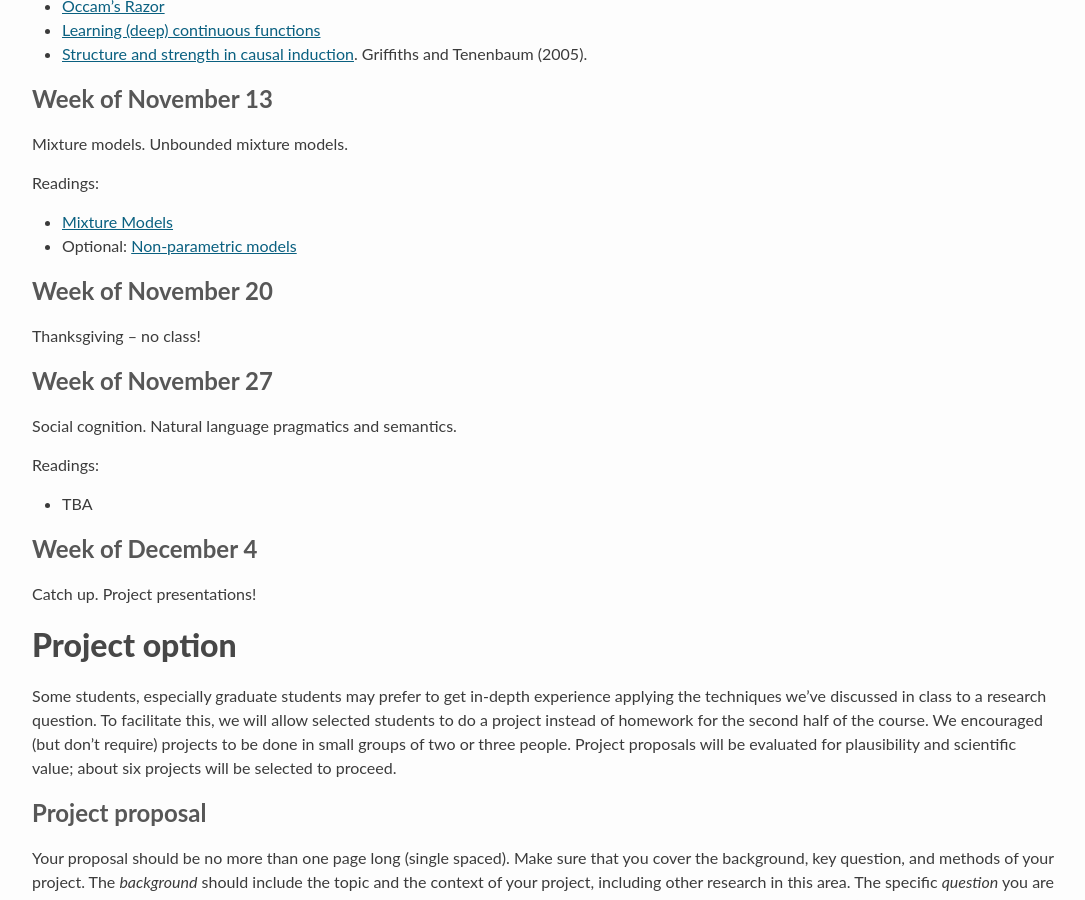
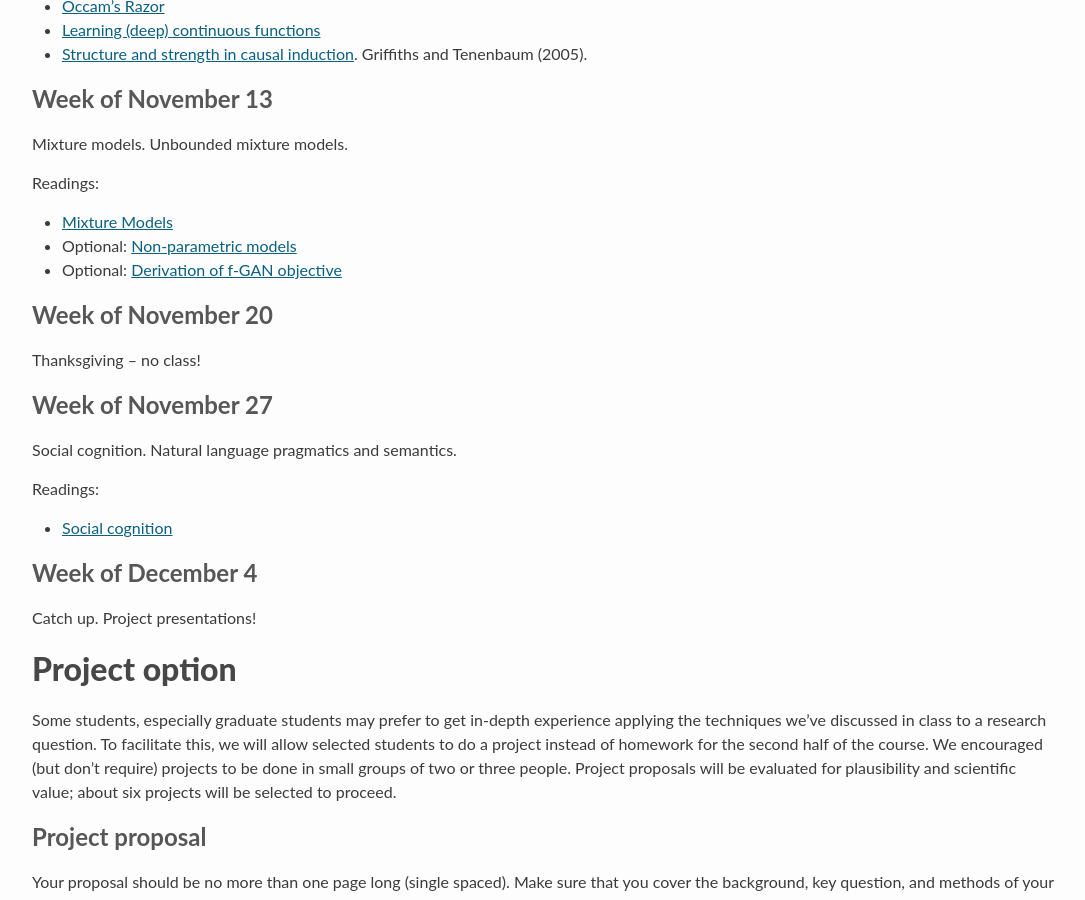
Before and after one commit to stanford-cocolab/cocolab.stanford.edu, a Jekyll site: the page built from psych204-fall2018.md, in a window 1280 px wide and 900 px high, scrolled down 4365 px. Shown: the whole window, without its empty margins (94-1179 px from the left). Built offline with Jekyll 4.4.1, drawn with Linux system fonts in a browser that asks for light colours; Markdown is read by kramdown in place of the engine named in the settings; a script that is not in the unit is left out; our own code applies the rules of GitHub Pages for plain Markdown files.

Commit message:
Fix link to chapter

```diff
--- a/psych204-fall2018.md
+++ b/psych204-fall2018.md
@@ -203,6 +203,7 @@ Readings:
 
 * [Mixture Models](https://probmods.org/chapters/mixture-models.html)
 * Optional: [Non-parametric models](https://probmods.org/chapters/non-parametric-models.html)
+* Optional: [Derivation of f-GAN objective](https://arxiv.org/abs/1606.00709)
 
 ## Week of November 20
 
@@ -213,7 +214,7 @@ Social cognition. Natural language pragmatics and semantics.
 
 Readings:
 
-* TBA
+* [Social cognition](http://probmods.org/chapters/social-cognition.html)
 
 <!--
 * [Modeling Agents with Probabilistic Programs](http://agentmodels.org/) sections III and IV.
```
